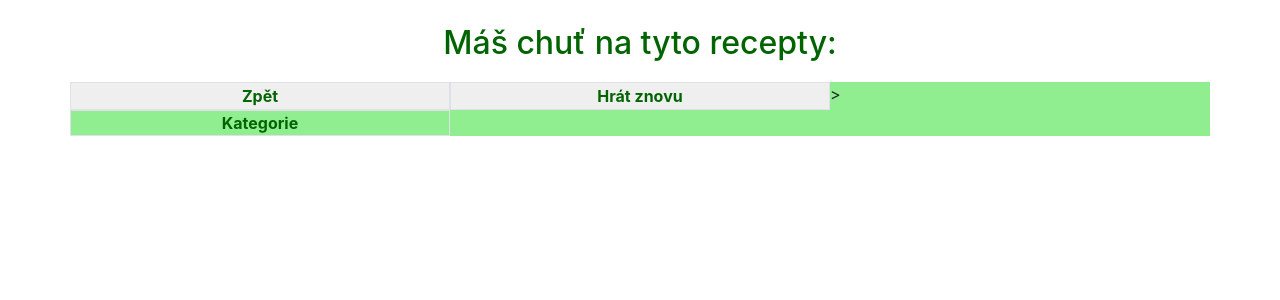
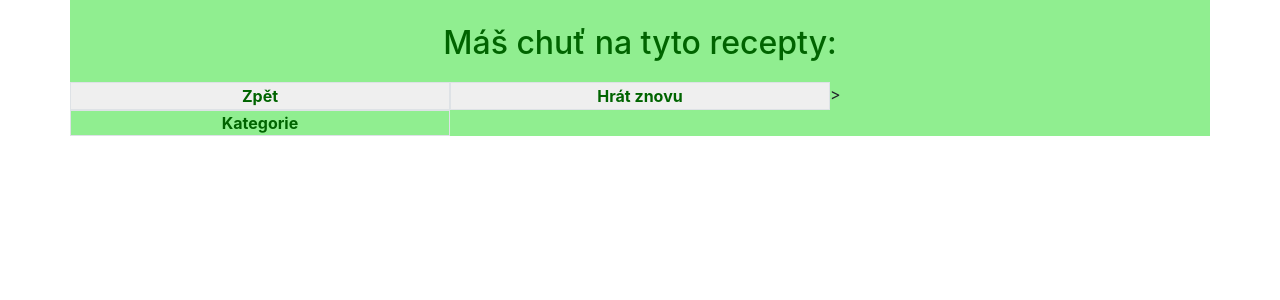
Before and after one commit to AnickaVargova/recepty-hrave-a-zdrave, a Vue app in the folder finalni-projekt/: page /tvojeRecepty in a window 1280 px wide. Shown: the top 300 px of the page. Built offline with nearby package versions, Linux system fonts and the light colour scheme.

Commit message:
Update TvojeRecepty.vue

```diff
--- a/finalni-projekt/src/views/TvojeRecepty.vue
+++ b/finalni-projekt/src/views/TvojeRecepty.vue
@@ -1,7 +1,6 @@
 <template>
-
   <div class="okno position-relative">
-    <div class="container  hlavni2">
+    <div class="container light-green hlavni2">
       <h2 class="pt-4 m-0 dark-green">Máš chuť na tyto recepty:</h2>
     </div>
 
@@ -47,23 +46,6 @@
 
             </div>
           </router-link>
-<div class="bg container img-fluid">
-  <div class="container hlavni2">
-    <h2 class="pt-4 m-0 green bile-pozadi ">Máš chuť na tyto recepty</h2>
-  </div>
-
-  <div class="row">
-    <div class="col-12 col-md-6 col-lg-4">
-      <router-link to="/detail">
-        <div class="white">
-          <h3 class="dark-green text-center text-decoration-none pt-2">Název receptu</h3>
-          <div class="media d-flex align-items-center">
-            <div class="media-body">
-              <p class="text-dark ml-2 mp-2">Tady bude začátek receptu, který se po nějaké době schová...</p>
-            </div>
-
-            <img src="./../assets/images/kurecinakari.jpg" class="mr-3 obrazek img-fluid rounded" />
-          </div>
         </div>
       </router-link>
     </div>
```
